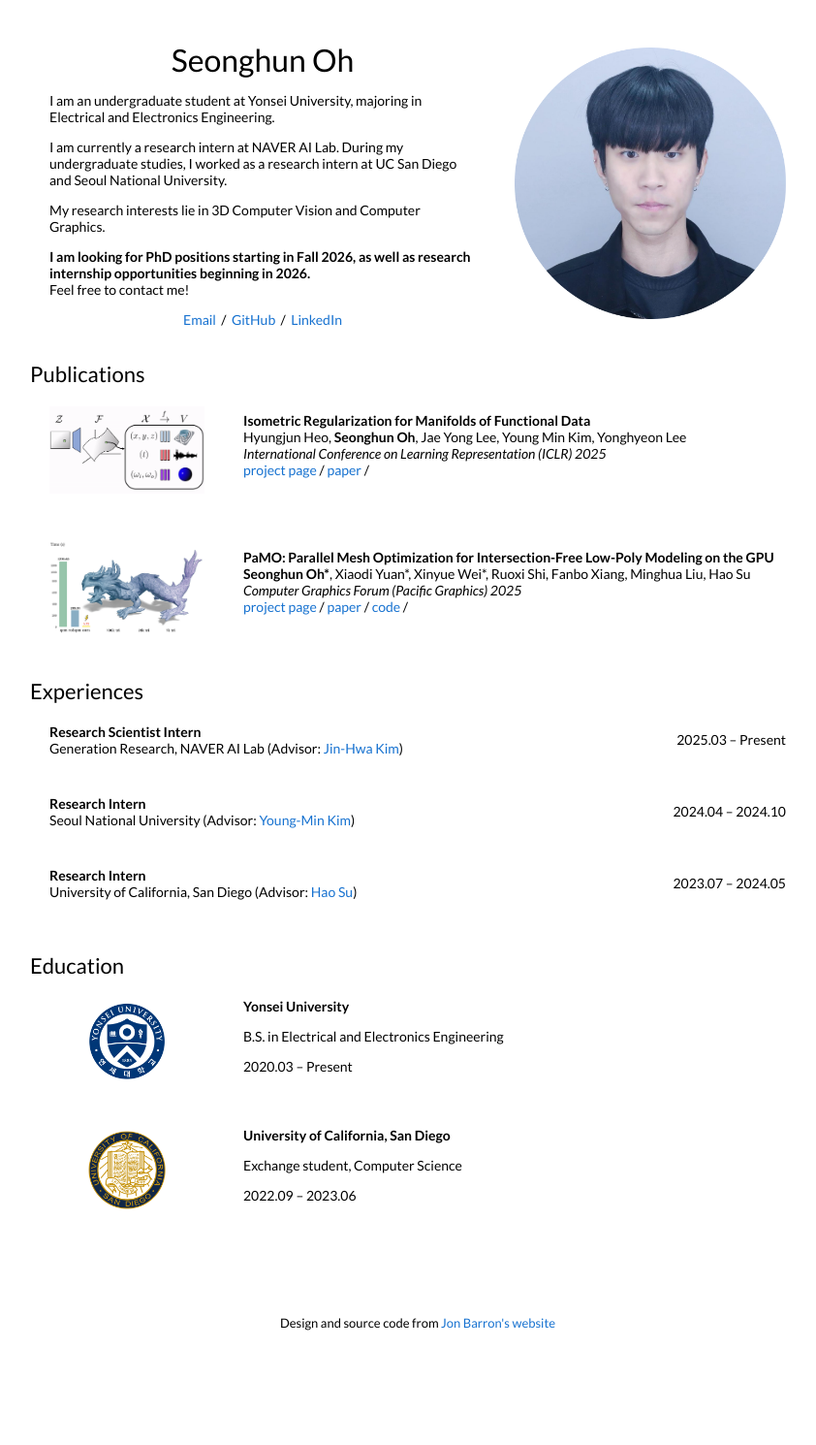
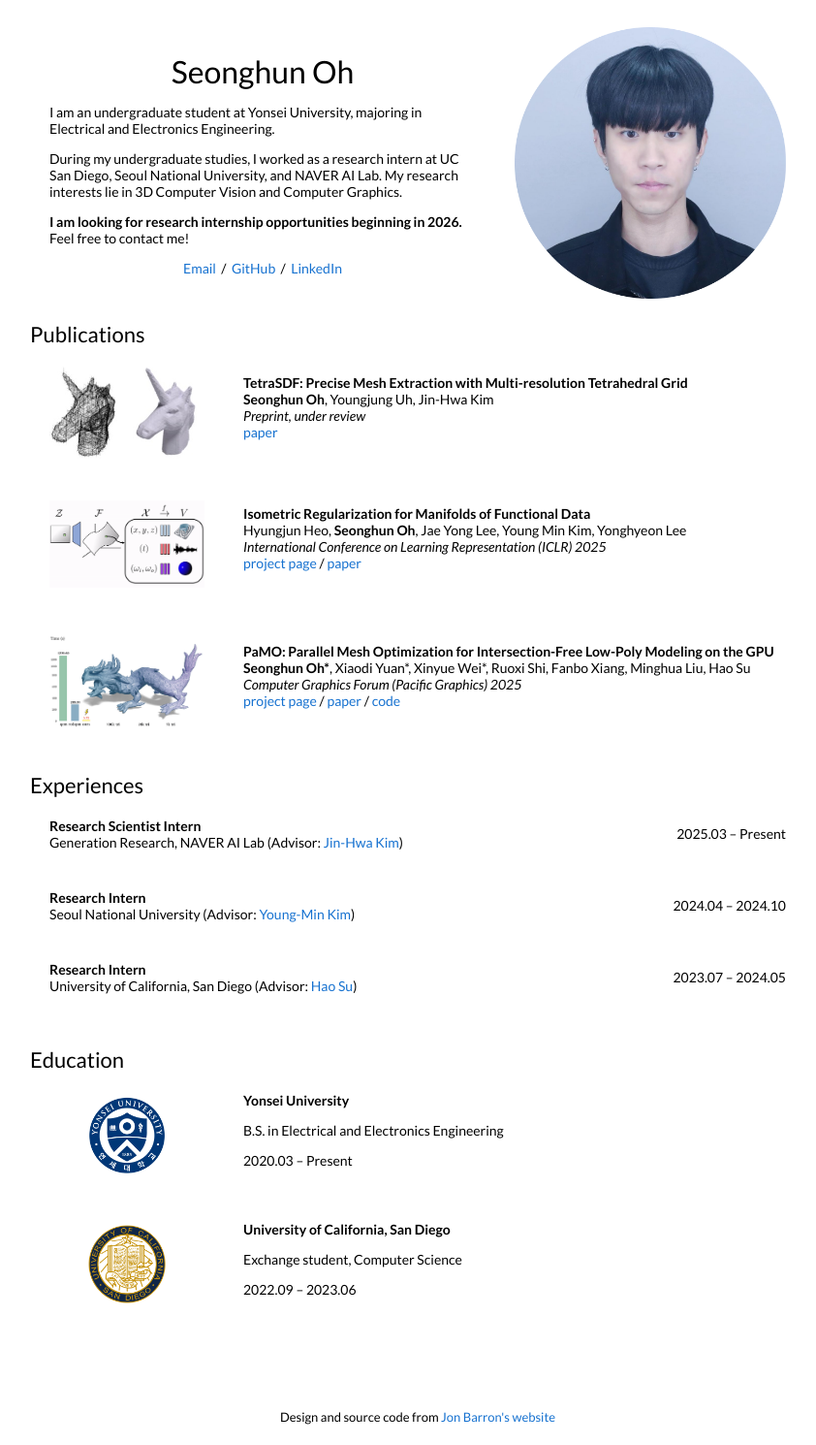
Before and after one commit to seonghunn/seonghunn.github.io, a Jekyll site: the page built from _posts/2025-11-23-pairwise.markdown, in a window 1280 px wide. Shown: the whole page at 97% size, without its empty margins (209-1051 px from the left). Built offline with Jekyll 4.4.1, drawn with Linux system fonts in a browser that asks for light colours; before the commit the page ends 1393 px from its top, so only the background shows below that.

Commit message:
add tetrasdf

```diff
--- a/_config.yml
+++ b/_config.yml
@@ -6,10 +6,29 @@
 name: Seonghun Oh
 
 # Short bio or description (displayed in the header)
-# description: the profile of an engineer, researcher and software developer
 
 # URL of your avatar or profile pic (you could use your GitHub profile pic)
 avatar: images/profile.png
+
+# Contact information
+email: rendell@yonsei.ac.kr
+
+# Keywords used for manual SEO meta tags
+keywords:
+  - Seonghun Oh
+  - Oh Seonghun
+  - Seonghun Yonsei University
+  - Seonghun Oh Yonsei University
+  - Seonghun Oh Yonsei
+
+# Social profiles used for schema.org data
+social_links:
+  - platform: GitHub
+    url: https://github.com/seonghunn
+  - platform: LinkedIn
+    url: https://www.linkedin.com/in/seonghun-oh-89b005261/
+  - platform: Website
+    url: https://seonghunn.github.io
 
 #
 # Flags below are optional
@@ -38,6 +57,8 @@ disqus:
 
 # Enter your Google Analytics web tracking code (e.g. UA-2110908-2) to activate tracking
 google_analytics:
+# Optional: paste Google Search Console verification token
+google_site_verification:
 # excerpt_separator: <!--more-->
 
 # Your website URL (e.g. http://barryclark.github.io or http://www.barryclark.co)
@@ -73,7 +94,7 @@ kramdown:
 
 # Set the Sass partials directory, as we're using @imports
 sass:
-  style: :compressed # You might prefer to minify using :compressed
+  style: compressed # You might prefer to minify using :compressed
 
 # Use the following plug-ins
 plugins:
--- a/_layouts/default.html
+++ b/_layouts/default.html
@@ -11,16 +11,73 @@
 
     gtag('config', 'G-E00L9PT3V9');
   </script>
+  {% assign page_title = site.name %}
+  {% assign page_url = page.url | replace: 'index.html','' | prepend: site.baseurl | prepend: site.url %}
+  {% assign raw_description = page.description | default: page.excerpt | default: site.description %}
+  {% assign meta_description = raw_description | strip_html | strip_newlines | truncate: 155 %}
+  {% if page.image %}
+    {% assign social_image = page.image %}
+  {% else %}
+    {% assign social_image = site.avatar %}
+  {% endif %}
+  {% if social_image contains 'http' %}
+    {% assign social_image_url = social_image %}
+  {% else %}
+    {% assign social_image_url = social_image | prepend: site.baseurl | prepend: site.url %}
+  {% endif %}
   <title>{{ site.name }}</title>
 
   <meta content="text/html; charset=utf-8" http-equiv="Content-Type">
 
   <meta name="author" content="{{ site.name }}" />
+  {% if meta_description %}
+  <meta name="description" content="{{ meta_description }}">
+  {% endif %}
+  {% if page.keywords %}
+    {% assign keywords_content = page.keywords %}
+  {% elsif site.keywords %}
+    {% assign keywords_content = site.keywords | join: ', ' %}
+  {% endif %}
+  {% if keywords_content %}
+  <meta name="keywords" content="{{ keywords_content }}">
+  {% endif %}
+  <meta name="robots" content="index, follow">
   <meta name="viewport" content="width=device-width, initial-scale=1">
+  {% if site.google_site_verification %}
+  <meta name="google-site-verification" content="{{ site.google_site_verification }}">
+  {% endif %}
+
+  <meta property="og:type" content="{% if page.layout == 'post' %}article{% else %}website{% endif %}">
+  <meta property="og:site_name" content="{{ site.name }}">
+  <meta property="og:title" content="{{ page_title }}">
+  <meta property="og:description" content="{{ meta_description }}">
+  <meta property="og:url" content="{{ page_url }}">
+  <meta property="og:image" content="{{ social_image_url }}">
+  <meta property="og:locale" content="en_US">
+
+  <meta name="twitter:card" content="summary_large_image">
+  <meta name="twitter:title" content="{{ page_title }}">
+  <meta name="twitter:description" content="{{ meta_description }}">
+  <meta name="twitter:image" content="{{ social_image_url }}">
 
   <link rel="stylesheet" type="text/css" href="{{ site.baseurl }}/style.css" />
-  <link rel="canonical" href="{{ page.url | replace:'index.html','' | prepend: site.baseurl | prepend: site.url }}">
+  <link rel="canonical" href="{{ page_url }}">
   <link href="https://fonts.googleapis.com/css?family=Lato:400,700,400italic,700italic" rel="stylesheet" type="text/css">
+
+  <script type="application/ld+json">
+  {
+    "@context": "https://schema.org",
+    "@type": "Person",
+    "name": "{{ site.name }}",
+    "url": "{{ site.url }}",
+    "image": "{{ site.url }}/{{ site.avatar }}",
+    "email": "{{ site.email }}",
+    "description": "{{ meta_description }}",
+    "jobTitle": "Undergraduate Student",
+    "affiliation": "Yonsei University",
+    "sameAs": [{% for profile in site.social_links %}{% if forloop.first == false %}, {% endif %}"{{ profile.url }}"{% endfor %}]
+  }
+  </script>
 
 </head>
 
@@ -38,13 +95,11 @@
                 I am an undergraduate student at Yonsei University, majoring in Electrical and Electronics Engineering.
               </p>
               <p>
-                I am currently a research intern at NAVER AI Lab. During my undergraduate studies, I worked as a research intern at UC San Diego and Seoul National University.
-              </p>
-              <p>
+                During my undergraduate studies, I worked as a research intern at UC San Diego, Seoul National University, and NAVER AI Lab.
                 My research interests lie in 3D Computer Vision and Computer Graphics.
               </p>
               <p><b>
-                I am looking for PhD positions starting in Fall 2026, as well as research internship opportunities beginning in 2026.
+                I am looking for research internship opportunities beginning in 2026.
               </b><br>Feel free to contact me!</p>
               <p style="text-align:center">
                 <a href="mailto:rendell@yonsei.ac.kr">Email</a> &nbsp;/&nbsp;
@@ -76,27 +131,36 @@
               <br>
               <em>{{post.venue}}</em>
               <br>
+              {% assign link_list = "" %}
               {% if post.website %}
-              <a href="{{post.website}}">project page</a> /
+                {% if link_list != "" %}{% assign link_list = link_list | append: " / " %}{% endif %}
+                {% assign link_list = link_list | append: '<a href="' | append: post.website | append: '">project page</a>' %}
               {% endif %}
               {% if post.paper %}
-              <a href="{{post.paper}}">paper</a> /
+                {% if link_list != "" %}{% assign link_list = link_list | append: " / " %}{% endif %}
+                {% assign link_list = link_list | append: '<a href="' | append: post.paper | append: '">paper</a>' %}
               {% endif %}
               {% if post.video %}
-              <a href="{{post.video}}">video</a> /
+                {% if link_list != "" %}{% assign link_list = link_list | append: " / " %}{% endif %}
+                {% assign link_list = link_list | append: '<a href="' | append: post.video | append: '">video</a>' %}
               {% endif %}
               {% if post.code %}
-              <a href="{{post.code}}">code</a> /
+                {% if link_list != "" %}{% assign link_list = link_list | append: " / " %}{% endif %}
+                {% assign link_list = link_list | append: '<a href="' | append: post.code | append: '">code</a>' %}
               {% endif %}
               {% if post.poster %}
-              <a href="{{post.poster}}">poster</a> /
+                {% if link_list != "" %}{% assign link_list = link_list | append: " / " %}{% endif %}
+                {% assign link_list = link_list | append: '<a href="' | append: post.poster | append: '">poster</a>' %}
               {% endif %}
               {% if post.slides %}
-              <a href="{{post.slides}}">slides</a> /
+                {% if link_list != "" %}{% assign link_list = link_list | append: " / " %}{% endif %}
+                {% assign link_list = link_list | append: '<a href="' | append: post.slides | append: '">slides</a>' %}
               {% endif %}
               {% if post.youtube %}
-              <a href="{{post.youtube}}">youtube</a> /
+                {% if link_list != "" %}{% assign link_list = link_list | append: " / " %}{% endif %}
+                {% assign link_list = link_list | append: '<a href="' | append: post.youtube | append: '">youtube</a>' %}
               {% endif %}
+              {{ link_list }}
               <p></p>
               {{ post.excerpt }}
             </td>
--- /dev/null
+++ b/_posts/2025-11-23-pairwise.markdown
@@ -0,0 +1,10 @@
+---
+layout: post
+title:  "TetraSDF: Precise Mesh Extraction with Multi-resolution Tetrahedral Grid"
+date:   2025-11-23 00:00:00 +00:00
+image: /images/tetrasdf.jpg
+categories: research
+authors: "<strong>Seonghun Oh</strong>, Youngjung Uh, Jin-Hwa Kim"
+venue: "Preprint, under review"
+paper: https://arxiv.org/abs/2511.16273
+---
```
Also changed, not shown: _posts/2025-01-24-pairwise.markdown (renamed from _posts/2025-01-23-pairwise copy.markdown), tn/images/tetrasdf.jpg (added).
